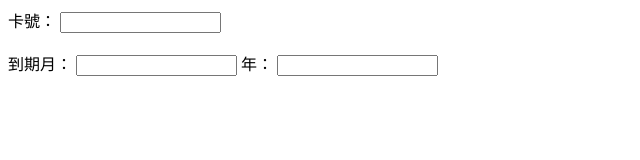
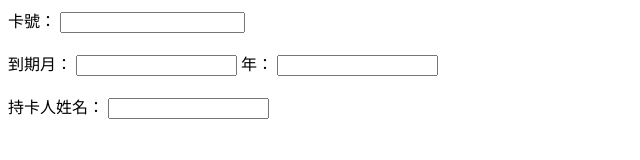
Before and after one commit to aztaru/testci, a plain HTML site: page page/index.html in a window 1280 px wide. Shown: the whole page, without its empty margins (0-640 px from the left). Drawn offline with Linux system fonts and the light colour scheme.

Commit message:
Update index.html

```diff
--- a/page/index.html
+++ b/page/index.html
@@ -8,11 +8,13 @@
 <body>
 <div>
 卡號：
-<input id="card_number" type="text" name="card_number" autocomplete="off" size="17" tabindex="2010" /><br/><br/>
+<input id="card_number" type="number" name="card_number" autocomplete="off" size="17" tabindex="2010" /><br/><br/>
 到期月：
 <input id="card_exp_month" type="text" name="card_month" autocomplete="off" size="17" tabindex="2010" />
 年：
 <input id="card_exp_year" type="text" name="card_year" autocomplete="off" size="17" tabindex="2010" /><br/><br/>
+持卡人姓名：
+<input id="card_holder_name" type="text" name="card_year" autocomplete="off" size="17" tabindex="2010" /><br/><br/>
 
 </div>
 </body>
```
